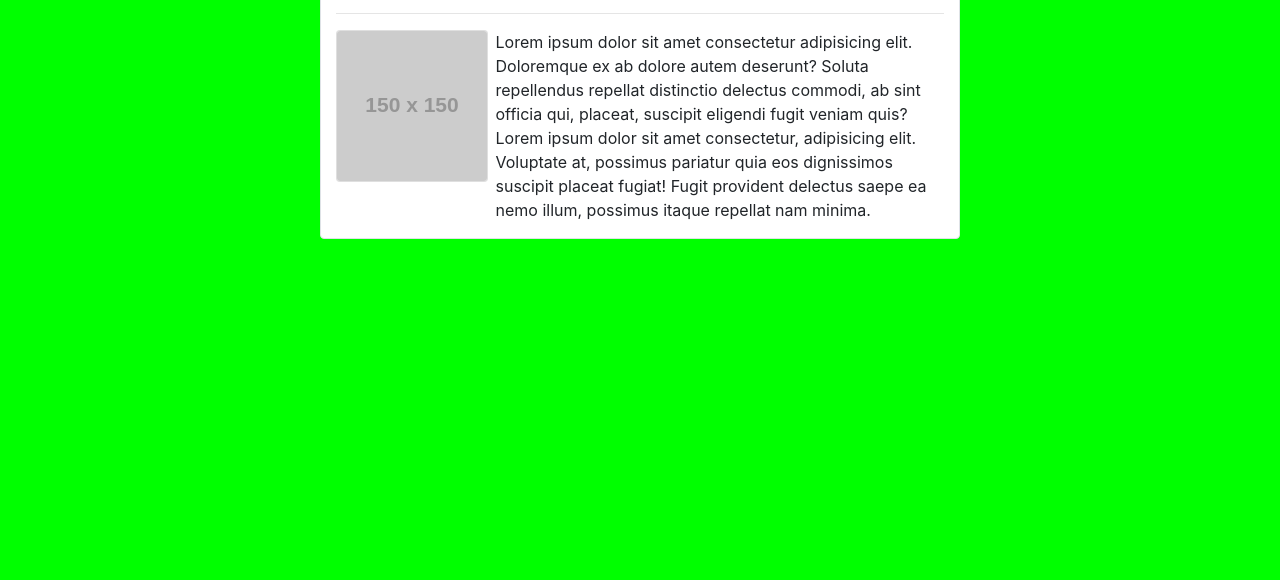
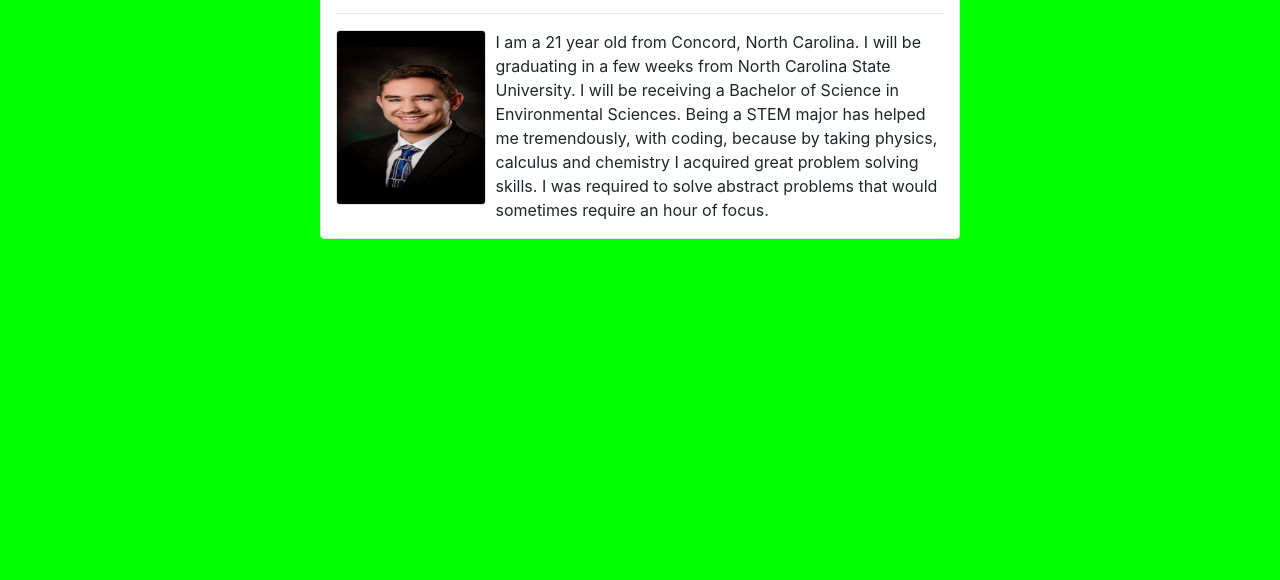
Before and after one commit to graysondeese/DemoPortfolio, a plain HTML site: page index.html in a window 1280 px wide. Shown: the part 154-734 px from the top of the page. Drawn offline with nearby package versions, Linux system fonts and the light colour scheme; placeholder pictures from the web are drawn by us.

Commit message:
Publishing some more changes

```diff
--- a/index.html
+++ b/index.html
@@ -57,8 +57,8 @@
           <div class="row">
             <div class="col-md-3">
               <img
-                class="card"
-                src="http://placehold.it/150"
+                class="card pictures"
+                src="Pic.jpg"
                 alt="placeholder"
               />
               <br>
@@ -66,14 +66,7 @@
 
             <div class="col-md-9">
               <p>
-                Lorem ipsum dolor sit amet consectetur adipisicing elit.
-                Doloremque ex ab dolore autem deserunt? Soluta repellendus
-                repellat distinctio delectus commodi, ab sint officia qui,
-                placeat, suscipit eligendi fugit veniam quis? Lorem ipsum dolor
-                sit amet consectetur, adipisicing elit. Voluptate at, possimus
-                pariatur quia eos dignissimos suscipit placeat fugiat! Fugit
-                provident delectus saepe ea nemo illum, possimus itaque repellat
-                nam minima.
+                I am a 21 year old from Concord, North Carolina. I will be graduating in a few weeks from North Carolina State University. I will be receiving a Bachelor of Science in Environmental Sciences. Being a STEM major has helped me tremendously, with coding, because by taking physics, calculus and chemistry I acquired great problem solving skills. I was required to solve abstract problems that would sometimes require an hour of focus.
               </p>
             </div>
           </div>
--- a/style.css
+++ b/style.css
@@ -11,4 +11,7 @@ body {
     background-color: lime;
 }
 
-.
+.pictures {
+    height: 175px;
+    width: 150px;
+}
```
Also changed, not shown: Pic.jpg (added).
